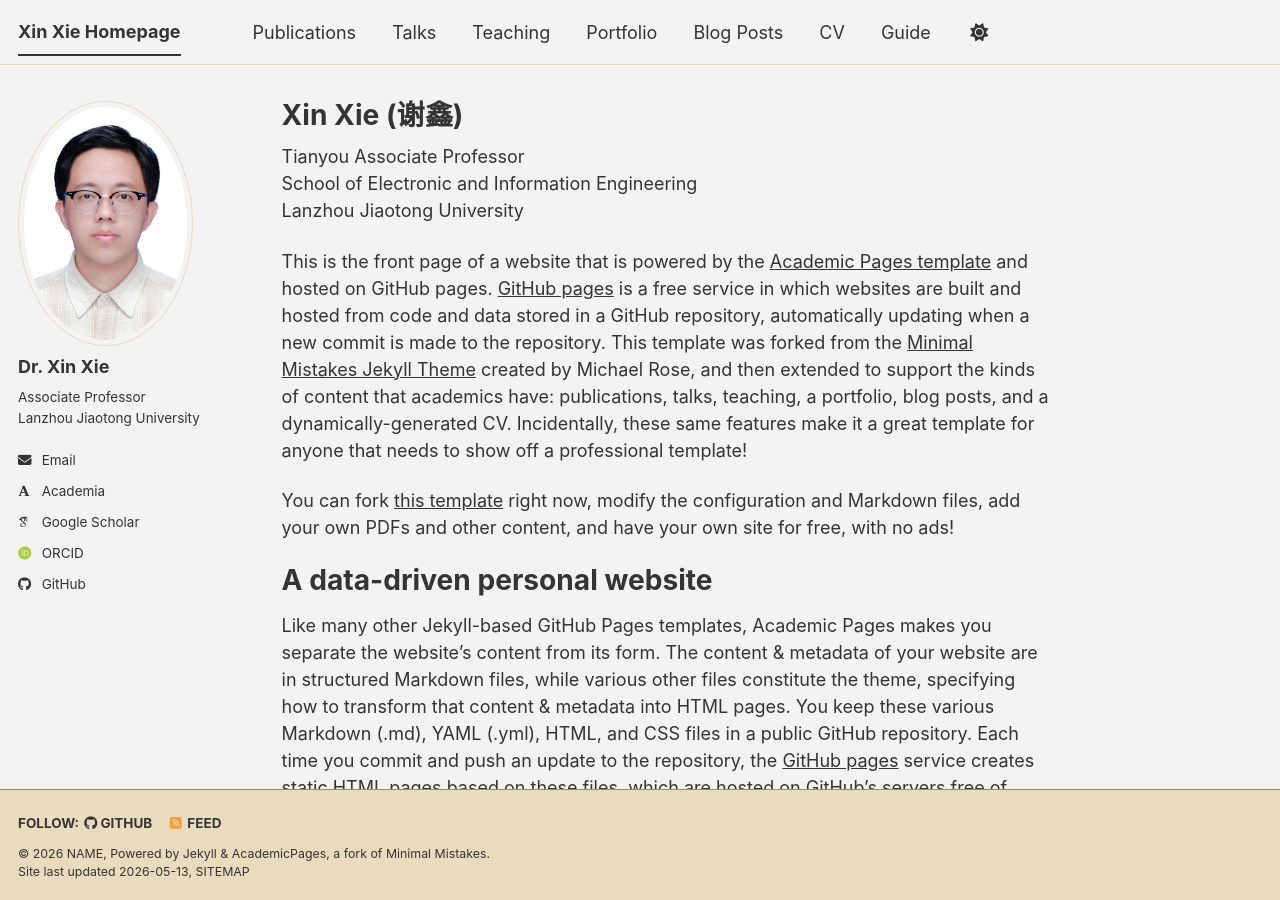
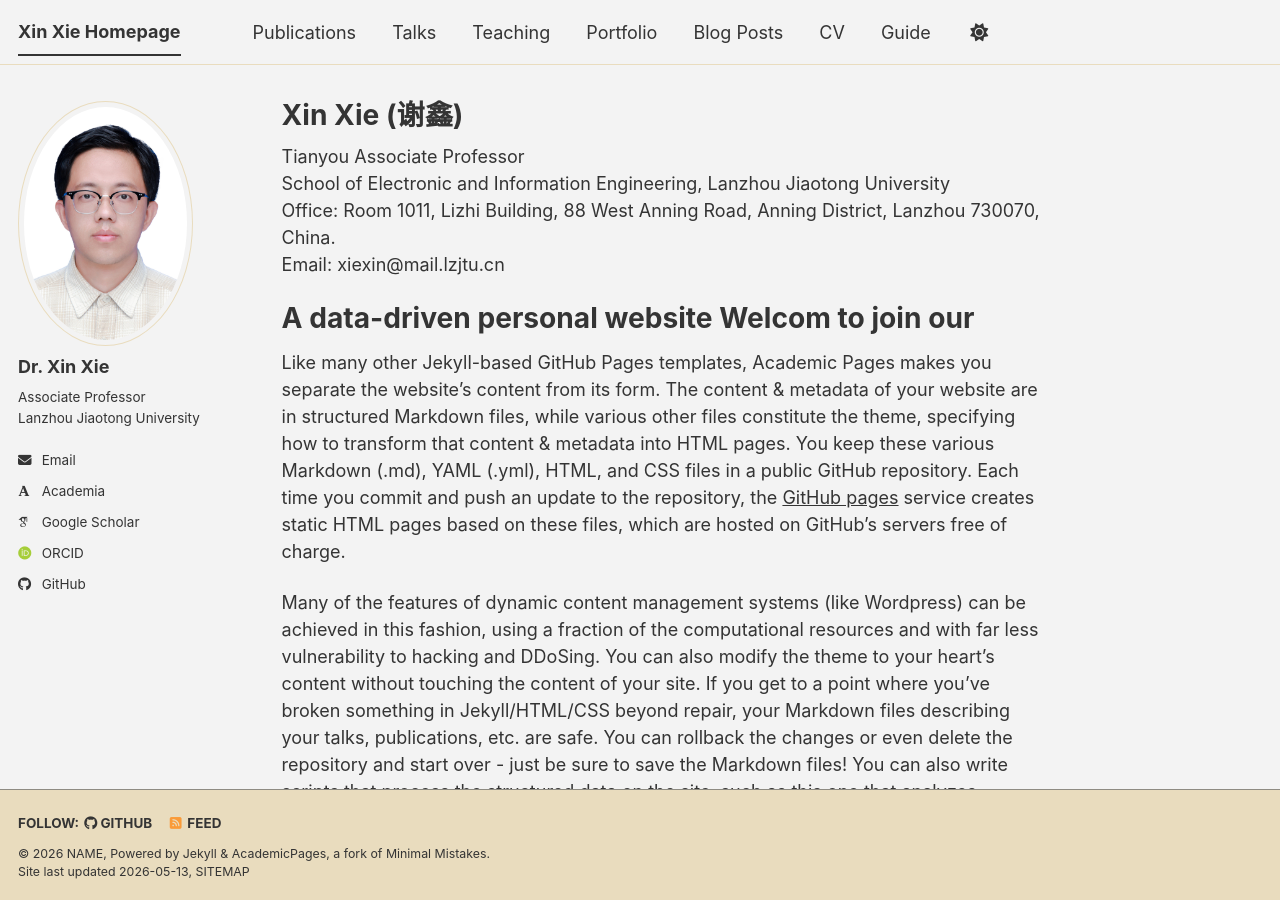
Before and after one commit to xiexin312/xiexin312.github.io, a Jekyll site: the page built from _pages/about.md, in a window 1280 px wide and 900 px high. Built offline with Jekyll 4.4.1, drawn with Linux system fonts in a browser that asks for light colours; some web fonts are replaced; a script bundle is joined from its source files by our own code; library files that are not in the unit come from our copies.

Commit message:
Update about.md

```diff
--- a/_pages/about.md
+++ b/_pages/about.md
@@ -8,14 +8,11 @@ redirect_from:
 ---
 
 Tianyou Associate Professor
-School of Electronic and Information Engineering
-Lanzhou Jiaotong University
+School of Electronic and Information Engineering, Lanzhou Jiaotong University
+Office: Room 1011, Lizhi Building, 88 West Anning Road, Anning District, Lanzhou 730070, China.
+Email: xiexin@mail.lzjtu.cn
 
-This is the front page of a website that is powered by the [Academic Pages template](https://github.com/academicpages/academicpages.github.io) and hosted on GitHub pages. [GitHub pages](https://pages.github.com) is a free service in which websites are built and hosted from code and data stored in a GitHub repository, automatically updating when a new commit is made to the repository. This template was forked from the [Minimal Mistakes Jekyll Theme](https://mmistakes.github.io/minimal-mistakes/) created by Michael Rose, and then extended to support the kinds of content that academics have: publications, talks, teaching, a portfolio, blog posts, and a dynamically-generated CV. Incidentally, these same features make it a great template for anyone that needs to show off a professional template!
-
- You can fork [this template](https://github.com/academicpages/academicpages.github.io) right now, modify the configuration and Markdown files, add your own PDFs and other content, and have your own site for free, with no ads!
-
-A data-driven personal website
+A data-driven personal website Welcom to join our
 ======
 Like many other Jekyll-based GitHub Pages templates, Academic Pages makes you separate the website's content from its form. The content & metadata of your website are in structured Markdown files, while various other files constitute the theme, specifying how to transform that content & metadata into HTML pages. You keep these various Markdown (.md), YAML (.yml), HTML, and CSS files in a public GitHub repository. Each time you commit and push an update to the repository, the [GitHub pages](https://pages.github.com/) service creates static HTML pages based on these files, which are hosted on GitHub's servers free of charge.
 
```
